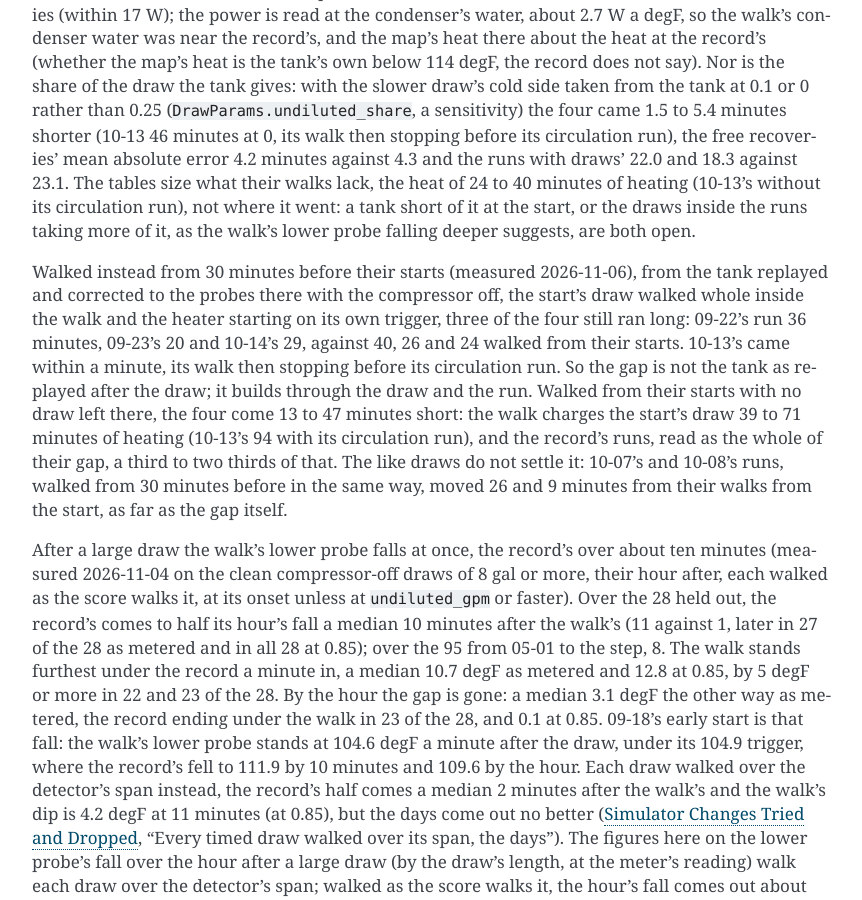
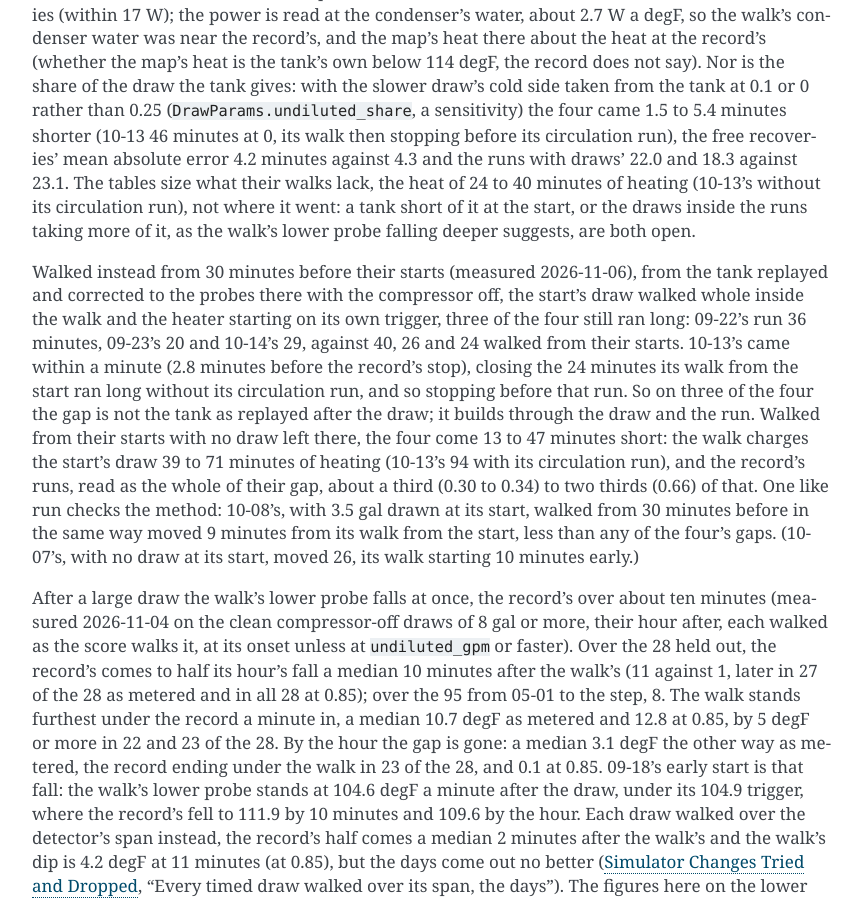
Before and after one commit to eman/nwp500-python, a Sphinx documentation site: the page built from docs/explanation/simulator.rst, in a window 1280 px wide and 900 px high, scrolled down 15117 px. Shown: the whole window, without its empty margins (338-1200 px from the left). Built offline with Sphinx 7.4.7, drawn with Linux system fonts in a browser that asks for light colours.

Commit message:
docs(sim): 10-13 closed from before its draw, and the one like run

```diff
--- a/docs/explanation/simulator.rst
+++ b/docs/explanation/simulator.rst
@@ -878,16 +878,20 @@ Walked instead from 30 minutes before their starts (measured
 with the compressor off, the start's draw walked whole inside the walk
 and the heater starting on its own trigger, three of the four still ran
 long: 09-22's run 36 minutes, 09-23's 20 and 10-14's 29, against 40, 26
-and 24 walked from their starts. 10-13's came within a minute, its walk
-then stopping before its circulation run. So the gap is not the tank as
-replayed after the draw; it builds through the draw and the run. Walked
-from their starts with no draw left there, the four come 13 to 47
-minutes short: the walk charges the start's draw 39 to 71 minutes of
-heating (10-13's 94 with its circulation run), and the record's runs,
-read as the whole of their gap, a third to two thirds of that. The like
-draws do not settle it: 10-07's and 10-08's runs, walked from 30 minutes
-before in the same way, moved 26 and 9 minutes from their walks from the
-start, as far as the gap itself.
+and 24 walked from their starts. 10-13's came within a minute (2.8
+minutes before the record's stop), closing the 24 minutes its walk from
+the start ran long without its circulation run, and so stopping before
+that run. So on three of the four the gap is not the tank as replayed
+after the draw; it builds through the draw and the run. Walked from
+their starts with no draw left there, the four come 13 to 47 minutes
+short: the walk charges the start's draw 39 to 71 minutes of heating
+(10-13's 94 with its circulation run), and the record's runs, read as
+the whole of their gap, about a third (0.30 to 0.34) to two thirds
+(0.66) of that. One like run checks the method: 10-08's, with 3.5 gal
+drawn at its start, walked from 30 minutes before in the same way moved
+9 minutes from its walk from the start, less than any of the four's
+gaps. (10-07's, with no draw at its start, moved 26, its walk starting
+10 minutes early.)
 
 After a large draw the walk's lower probe falls at once, the record's
 over about ten minutes (measured 2026-11-04 on the clean compressor-off
```
